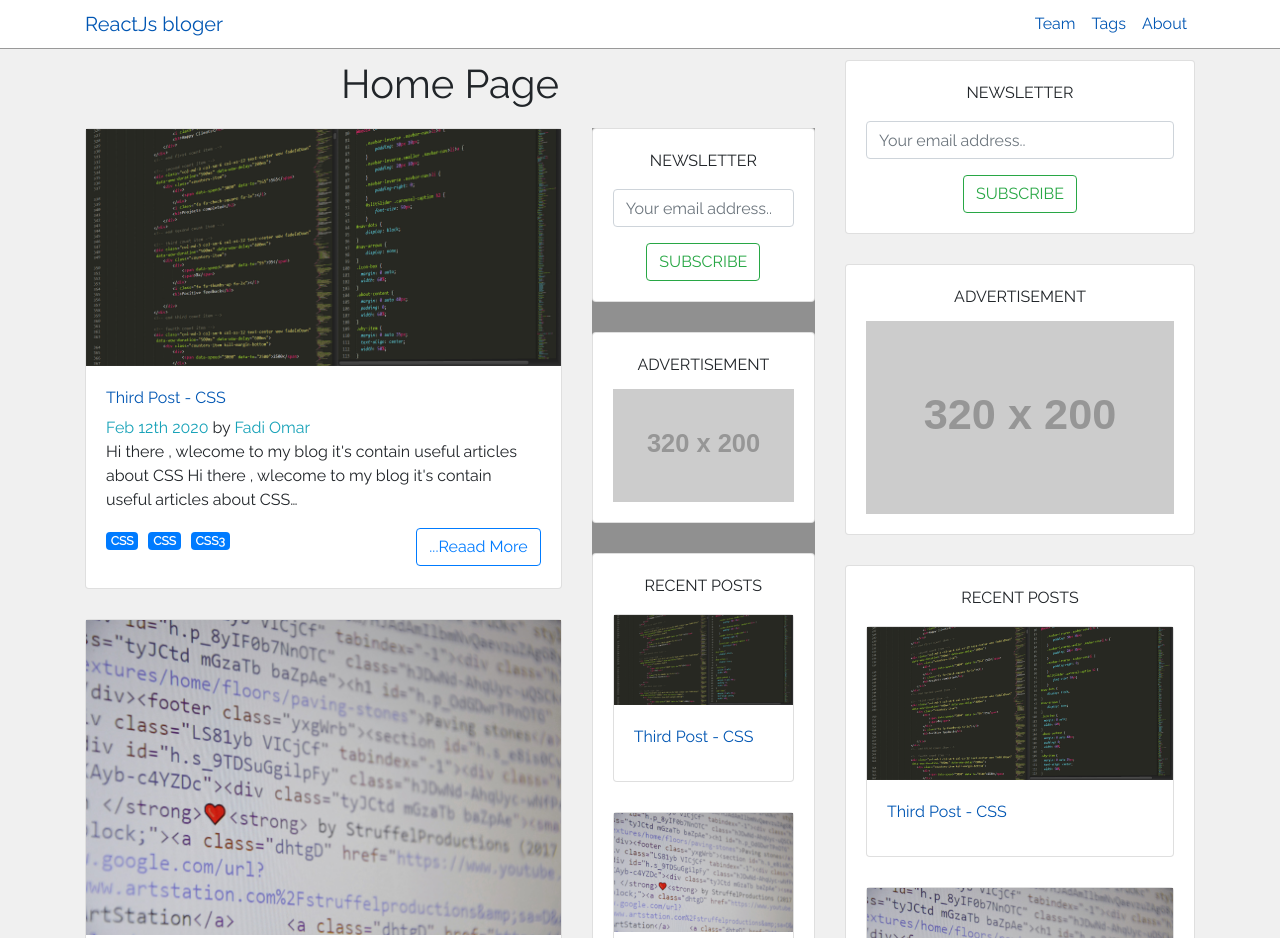
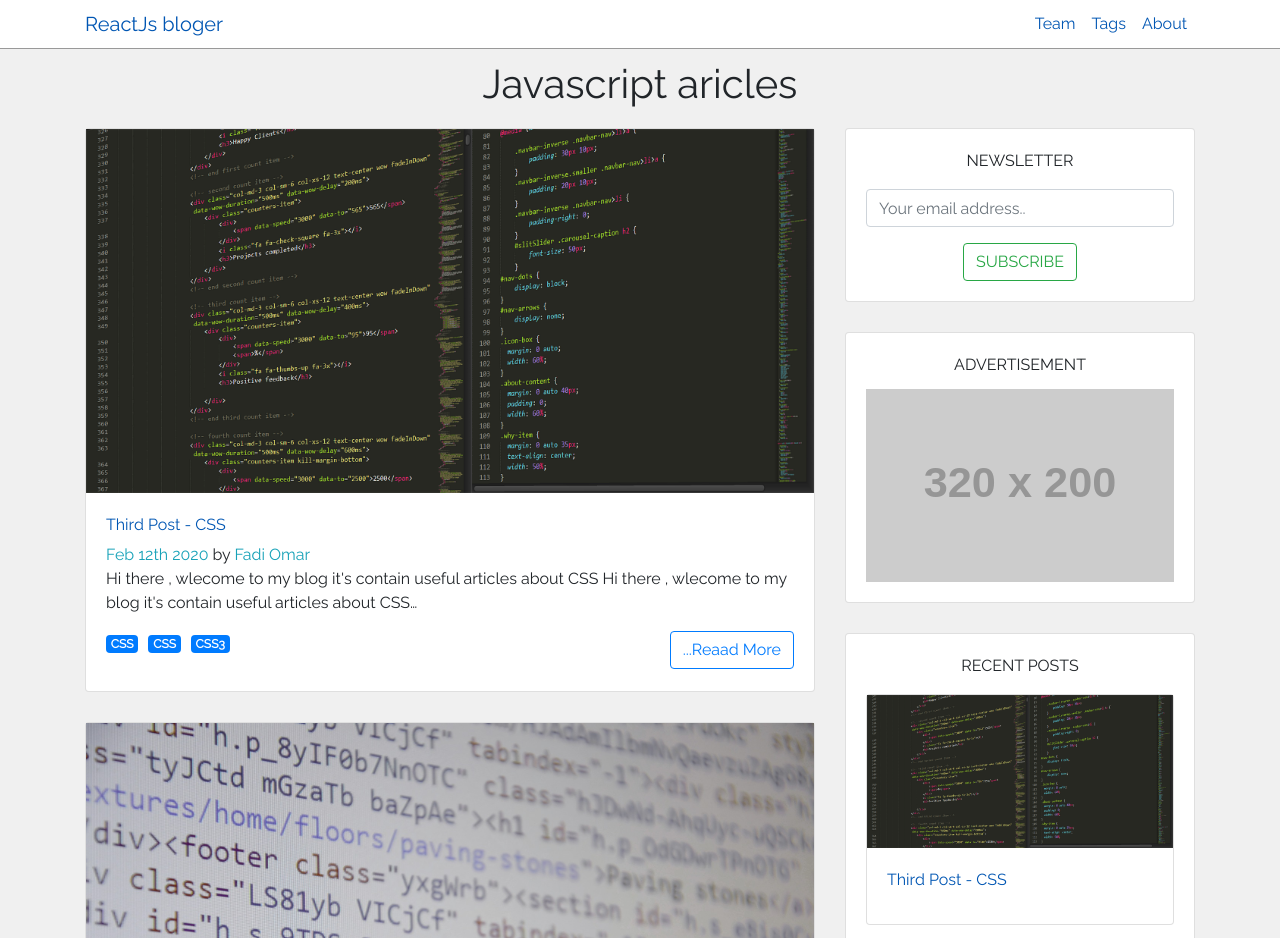
Before and after one commit to fadeomar/JavaScript-Blog, a Gatsby site: page / in a window 1280 px wide. Shown: the top 938 px of the page. Built offline with nearby package versions, Linux system fonts and the light colour scheme; Gatsby itself is replaced by a stand-in of ours; placeholder pictures from the web are drawn by us.

Commit message:
remove sidebar from index

```diff
--- a/src/pages/index.js
+++ b/src/pages/index.js
@@ -8,15 +8,14 @@ import { Row, Col } from "reactstrap"
 import Sidebar from "../components/Sidebar"
 
 const IndexPage = ({ data }) => (
-  <Layout>
+  <Layout pageTitle="Javascript aricles">
     <script
       src="https://kit.fontawesome.com/42295b36e0.js"
       crossorigin="anonymous"
     ></script>
     <SEO title="Home" />
-    <h1>Home Page</h1>
     <Row>
-      <Col md="8">
+      <Col md="12">
         <StaticQuery
           query={indexQuery}
           render={data => {
@@ -41,7 +40,7 @@ const IndexPage = ({ data }) => (
           }}
         />
       </Col>
-      <Col md="4">
+      {/* <Col md="4">
         <div
           style={{
             width: "100%",
@@ -51,7 +50,7 @@ const IndexPage = ({ data }) => (
         >
           <Sidebar />
         </div>
-      </Col>
+      </Col> */}
     </Row>
   </Layout>
 )
```
